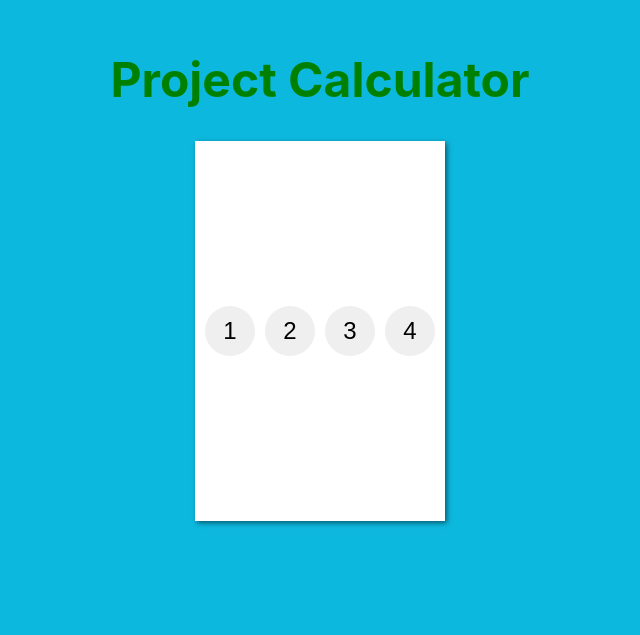
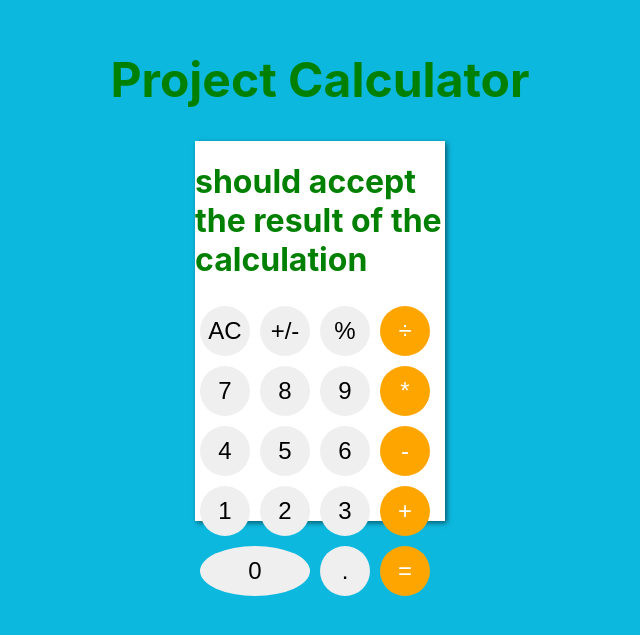
Before and after one commit to cvilla714/calculator-react, a React (Create React App) app: page / in a window 1280 px wide. Shown: the part 131-766 px from the top of the page, without its empty margins (320-960 px from the left). Built offline with nearby package versions, Linux system fonts and the light colour scheme.

Commit message:
added the Display component content

```diff
--- a/src/components/App.jsx
+++ b/src/components/App.jsx
@@ -10,11 +10,10 @@ function App() {
   return (
     <div>
       <h1 className="title">Project Calculator</h1>
+
       <div className="calculator">
-        <button>1</button>
-        <button>2</button>
-        <button>3</button>
-        <button>4</button>
+        <Display />
+        <ButtonPanel />
       </div>
     </div>
   );
```
